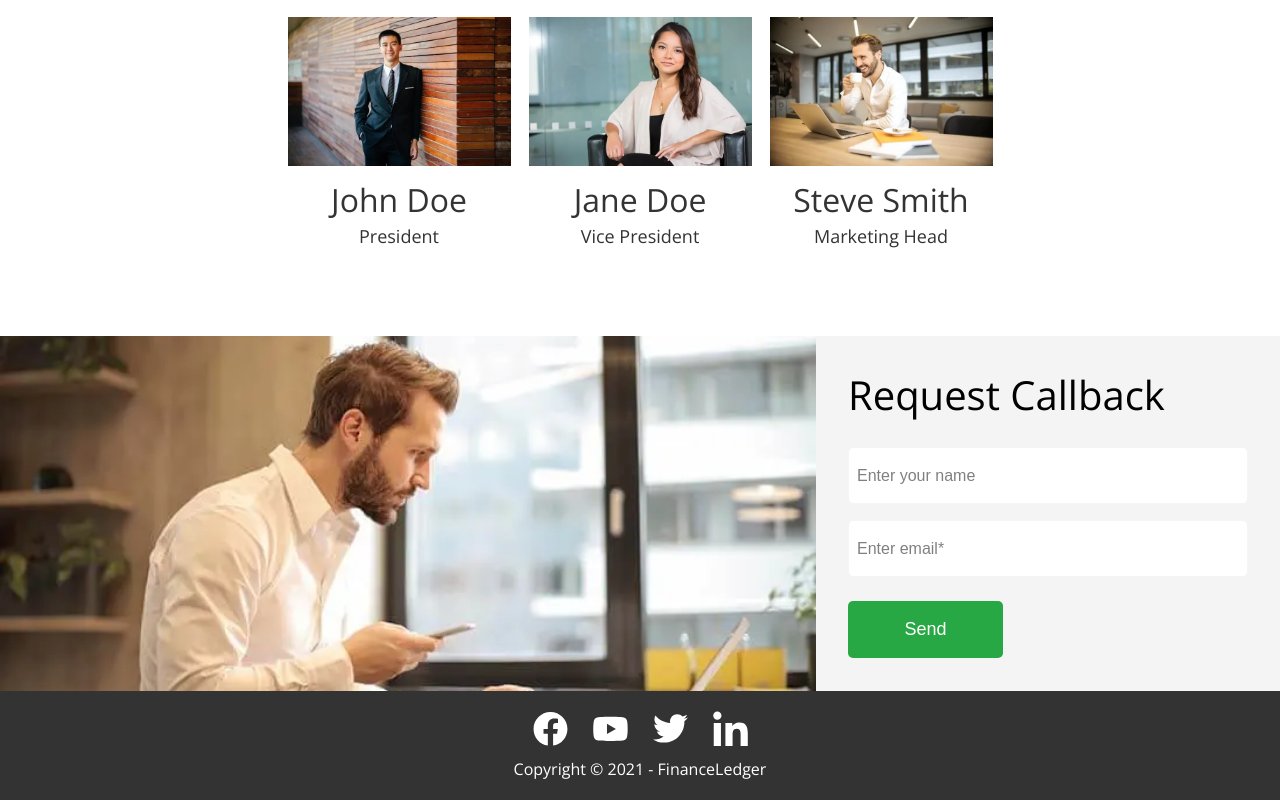
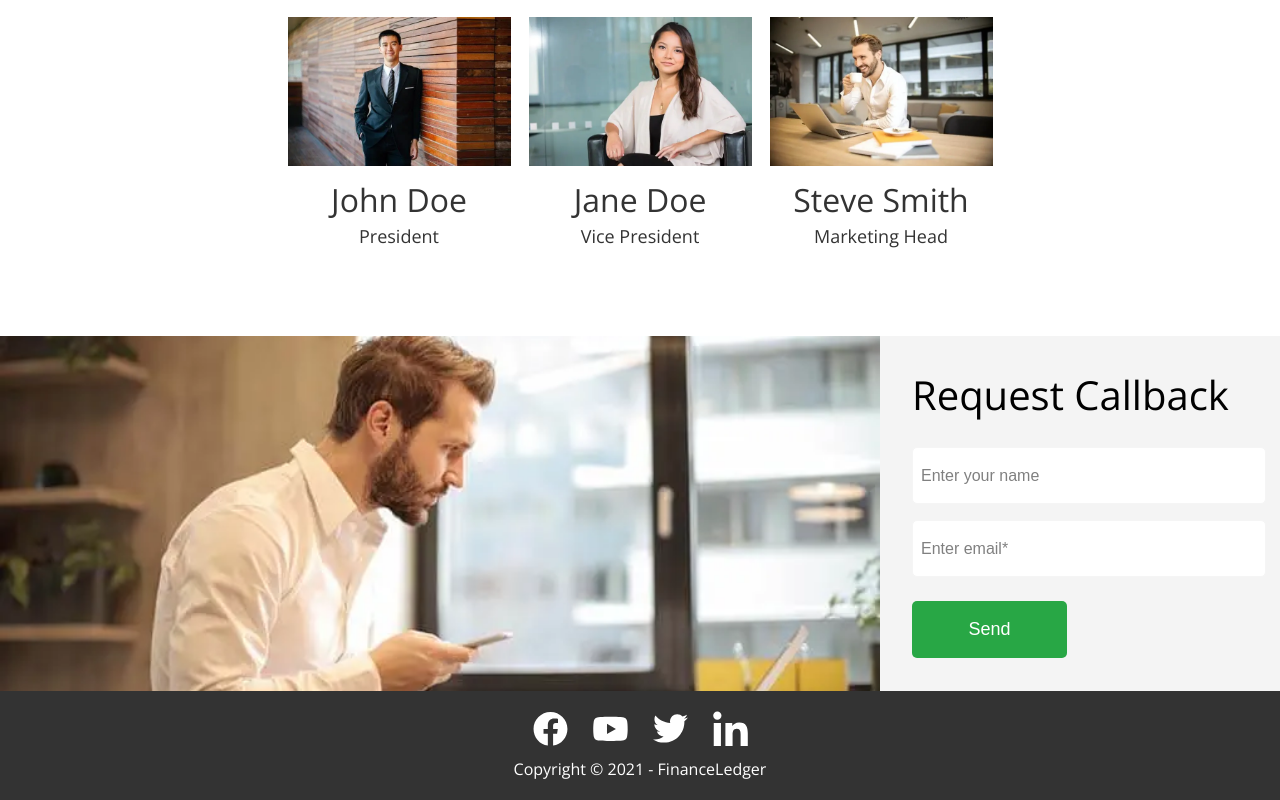
Before and after one commit to jokerav/go_web, a React (Create React App) app: page / in a window 1280 px wide. Shown: the part 3149-3949 px from the top of the page. Built offline with nearby package versions, Linux system fonts and the light colour scheme.

Commit message:
contact refactor

```diff
--- a/src/Components/contact/contact.css
+++ b/src/Components/contact/contact.css
@@ -13,7 +13,7 @@
   max-width: 100%;
   height: 220px;
   background-size: cover;
-  background-position: 50%;
+  background-position: center;
   background-repeat: no-repeat;
 }
 @media screen and (min-width: 768px) {
@@ -29,7 +29,18 @@
 }
 
 .contact-container {
+  box-sizing: border-box;
   background-color: rgb(244, 244, 244);
+}
+@media screen and (min-width: 768px) {
+  .contact-container {
+    width: 400px;
+  }
+}
+@media screen and (min-width: 1360px) {
+  .contact-container {
+    width: 690px;
+  }
 }
 
 .contact-form {
@@ -37,14 +48,12 @@
 }
 @media screen and (min-width: 768px) {
   .contact-form {
-    width: 400px;
     padding-top: 32px;
     padding-bottom: 33px;
   }
 }
 @media screen and (min-width: 1360px) {
   .contact-form {
-    width: 690px;
     padding-top: 56px;
     padding-bottom: 77px;
   }
@@ -80,7 +89,7 @@
   font-weight: 400;
   line-height: 1.4375;
   text-align: left;
-  box-sizing: border-box;
+  outline: none;
 }
 @media screen and (min-width: 768px) {
   .form-input {
--- a/src/Components/contact/contact.js
+++ b/src/Components/contact/contact.js
@@ -6,8 +6,6 @@ import Button from "../shared/button/button";
 const Contact = () => {
     return (
         <section className='contact'>
-
-
             <div className='contact-pic'></div>
             <Container nameClass='contact-container'>
                 <form className='contact-form'>
--- a/src/Components/contact/contact.scss
+++ b/src/Components/contact/contact.scss
@@ -18,7 +18,7 @@
   max-width: 100%;
   height: 220px;
   background-size: cover;
-  background-position: 50%;
+  background-position: center;
   background-repeat: no-repeat;
   @media screen and (min-width: 768px) {
     width: calc(100% - 400px);
@@ -29,17 +29,24 @@
   }
 }
 .contact-container{
+  box-sizing: border-box;
   background-color: $bcg-dark;
+  @media screen and (min-width: 768px) {
+    width: 400px;
+  }
+  @media screen and (min-width: 1360px) {
+    width: 690px;
+  }
 }
 .contact-form {
+  //display: block;
+  //width: auto;
   padding-top: 51px;
   @media screen and (min-width: 768px) {
-    width: 400px;
     padding-top: 32px;
     padding-bottom: 33px;
   }
   @media screen and (min-width: 1360px) {
-    width: 690px;
     padding-top: 56px;
     padding-bottom: 77px;
   }
@@ -71,10 +78,9 @@
   font-weight: 400;
   line-height: 1.4375;
   text-align: left;
-  box-sizing: border-box;
+  outline: none;
   @media screen and (min-width: 768px) {
     font-size: 16px;
-
   }
  }
 
--- a/src/Components/shared/button/button.css
+++ b/src/Components/shared/button/button.css
@@ -9,6 +9,7 @@
   border-radius: 5px;
   color: #FFFFFF;
   height: 57px;
+  outline: none;
 }
 .btn:hover, .btn:focus {
   cursor: pointer;
--- a/src/Components/shared/button/button.scss
+++ b/src/Components/shared/button/button.scss
@@ -9,6 +9,7 @@
   border-radius: 5px;
   color: #FFFFFF;
   height: 57px;
+  outline: none;
   &:hover, &:focus{
     cursor: pointer;
   }
```
Also changed, not shown: 2 other files (tests, documents, lock files or other folders).
